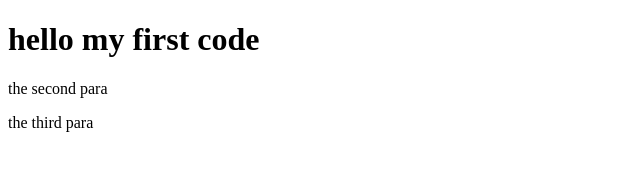
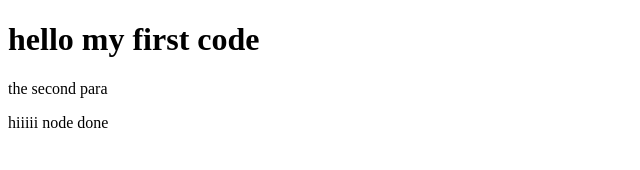
Before and after one commit to Maha989-coder/git-test, a website: page index.html in a window 1280 px wide. Shown: the full height of the page, 0-640 px from the left. Drawn offline with Linux system fonts and the light colour scheme.

Commit message:
fourth commit

```diff
--- a/index.html
+++ b/index.html
@@ -9,7 +9,6 @@
 <body>
     <h1>hello my first code</h1>
     <p>the second para</p>
-    <p>the third para </p>
-
+    <p>hiiiii node done</p>
 </body>
 </html>
```
Also changed, not shown: package.json (added, +24 -0 lines), 2 other files.
